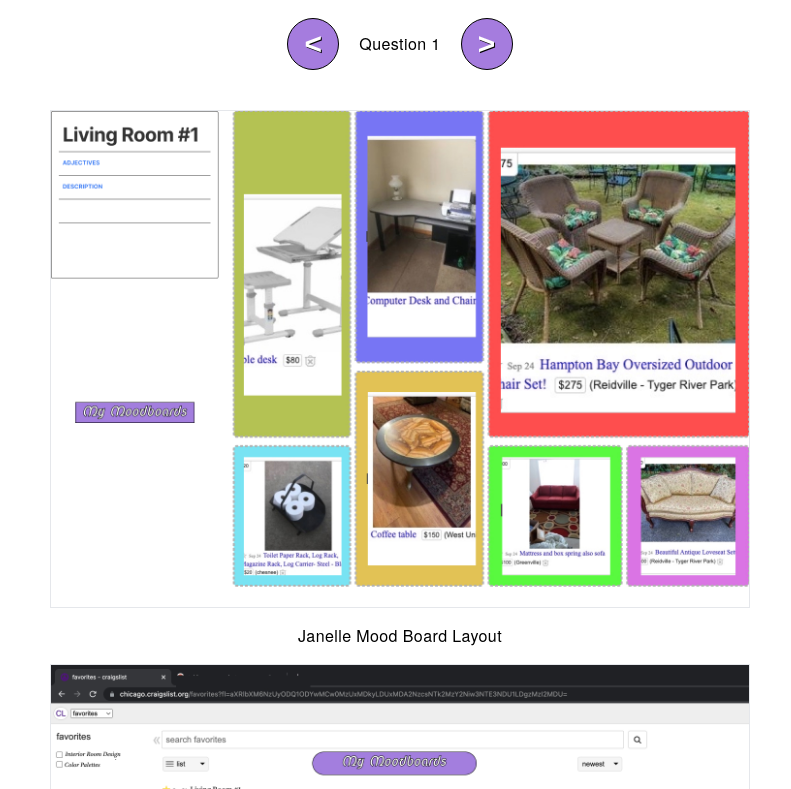
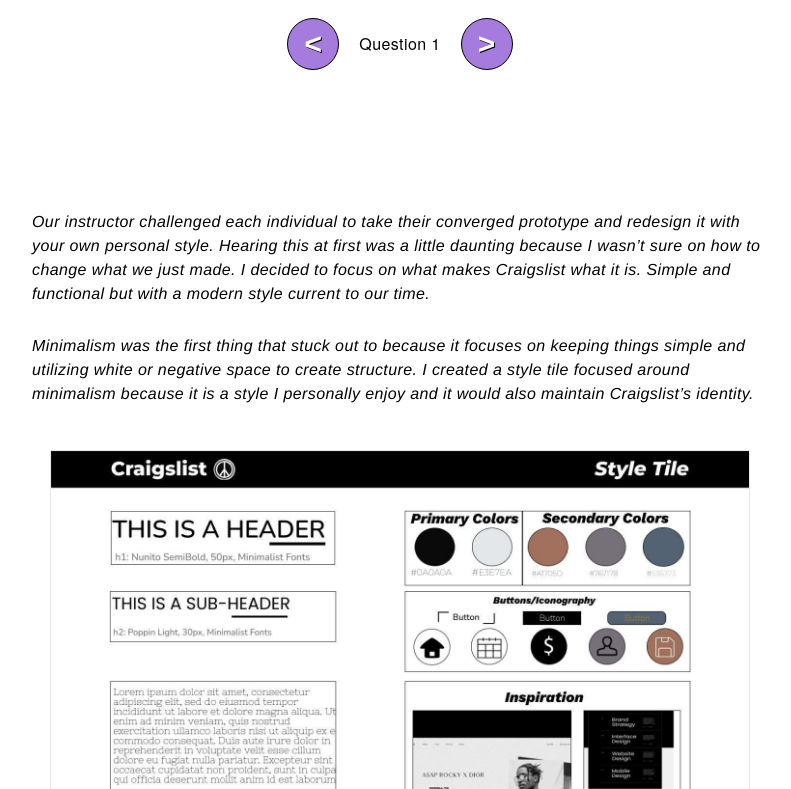
Before and after one commit to MikeSanDev/asj-portfolio, a Next.js app: page /craigsList in a window 1280 px wide. Shown: the part 4271-5060 px from the top of the page, without its empty margins (240-1031 px from the left). Built offline with nearby package versions, Linux system fonts and the light colour scheme.

Commit message:
fixed build edit

```diff
--- a/pages/craigsList.tsx
+++ b/pages/craigsList.tsx
@@ -4,7 +4,7 @@ import Image from "next/image";
 import Link from "next/link";
 import React, { useState } from 'react';
 
-export default function craigsList() {
+export default function CraigsList() {
     const [selectedIndex, setSelectedIndex] = useState(0);
 
     const images = [
@@ -12,6 +12,8 @@ export default function craigsList() {
         { src: '/assets/clist-photos/caro2.jpg', alt: 'color pallette', question: 'Question 2' },
         { src: '/assets/clist-photos/caro3.jpg', alt: 'furniture', question: 'Question 3' },
         { src: '/assets/clist-photos/caro4.jpg', alt: 'budget', question: 'Question 4' },
+        { src: '/assets/clist-photos/livingroom.jpg', alt: 'jay', question: 'Jay Chavis Mood Board Layout' },
+        { src: '/assets/clist-photos/janelle-mdbrd.jpg', alt: 'janelle', question: 'Janelle Smithson Mood Board List' },
     ];
 
     const handlePrev = () => {
@@ -196,6 +198,7 @@ export default function craigsList() {
                     {/* Carousel */}
                     <div className="carousel1 pt-5  flex items-center justify-center">
                         <Image
+                            // className="border 5px solid"
                             src={images[selectedIndex].src}
                             alt={images[selectedIndex].alt}
                             width={700}
@@ -207,7 +210,7 @@ export default function craigsList() {
                         <p className="flex flex-col justify-center">{images[selectedIndex].question}</p>
                         <button className="caro1-btn" onClick={handleNext}>&gt;</button>
                     </div>
-                    <div className='flex justify-center items-center flex-col'>
+                    {/* <div className='flex justify-center items-center flex-col'>
                         <Image
                             className="border 5px solid"
                             src="/assets/clist-photos/livingroom.jpg"
@@ -228,7 +231,7 @@ export default function craigsList() {
                     </div>
                     <div className="py-4 text-center">
                         <p >Janelle Smithson Mood Board Layout</p>
-                    </div>
+                    </div> */}
                     {/* Final Product & Development */}
                     <h1 className="sub-header text-black py-5">Final Product & Development</h1>
                     <div className="pb-1">
```
